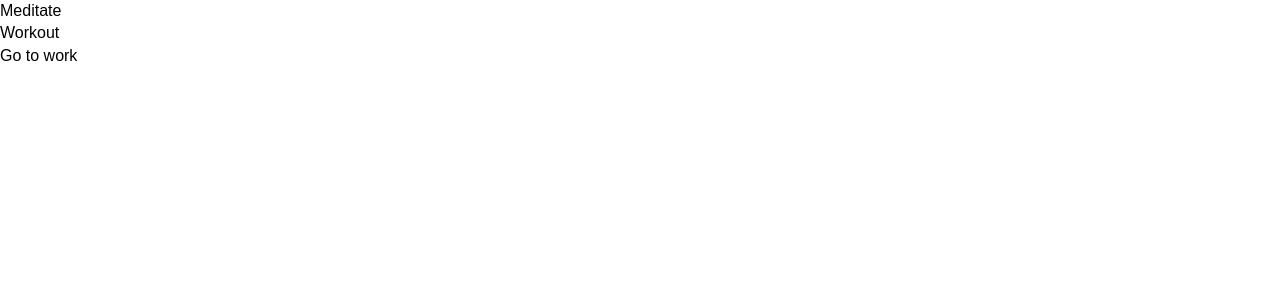
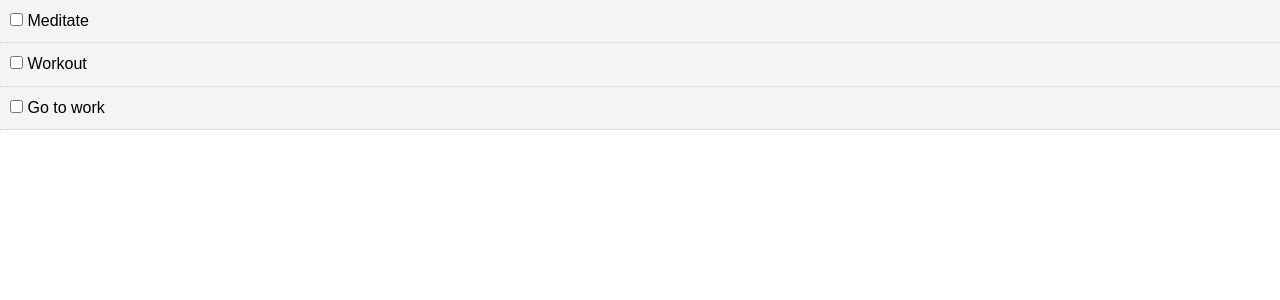
Before and after one commit to quentin-papera/TodoList_React, a React (Create React App) app: page / in a window 1280 px wide. Shown: the top 300 px of the page. Built offline with nearby package versions, Linux system fonts and the light colour scheme.

Commit message:
Initial state

```diff
--- a/src/App.js
+++ b/src/App.js
@@ -12,7 +12,7 @@
     {
       id: 2,
       title: 'Workout',
-      complete: false
+      complete: true
     },
     {
       id: 3,
@@ -21,10 +21,20 @@
     }
     ]
   }
+
+  markComplete = (id) => {
+		this.setState({todos:this.state.todos.map(todo => {
+      if(todo.id === id) {
+        todo.completed = !todo.completed
+      }
+      return todo
+    })})
+	  }
+
   render(){
     return(
       <div className="App">
-        <Todos todos={this.state.todos}/>
+        <Todos todos={this.state.todos} markComplete={this.markComplete}/>
       </div>
     )
   }
--- a/src/components/TodoItems.js
+++ b/src/components/TodoItems.js
@@ -1,13 +1,34 @@
 import React, { Component } from 'react'
+import PropTypes from 'prop-types';
+
 
 export class TodoItems extends Component {
+
+  getStyle = () => {
+    return {
+      background: '#f4f4f4',
+      padding: '10px',
+      borderBottom: '1px #ccc dotted',
+      textDecoration: this.props.todo.completed ?
+      'line-through' : 'none'
+    }
+  }
+
 	render() {
+    const { id, title } = this.props.todo
 		return (
-			<div>
-				<p>{this.props.todo.title}</p>
+			<div style={this.getStyle()}>
+				<p>
+          <input type="checkbox" onChange={this.props.markComplete.bind(this, id)}/> {' '}
+          {title}
+        </p>
 			</div>
 		)
 	}
 }
+// PropTypes
+TodoItems.propTypes = {
+	todo: PropTypes.object.isRequired
+}
 
 export default TodoItems
--- a/src/components/Todos.js
+++ b/src/components/Todos.js
@@ -1,12 +1,18 @@
 import React, { Component } from 'react';
 import TodoItems from './TodoItems';
+import PropTypes from 'prop-types';
 
 class Todos extends Component {
+
 	render(){
 		return this.props.todos.map((todo) => (
-			<TodoItems key={todo.id} todo={todo}/>
-		))
+			<TodoItems key={todo.id} todo={todo} markComplete={this.props.markComplete}/>
+		));
 	}
+}
+// PropTypes
+Todos.propTypes = {
+	todos: PropTypes.array.isRequired
 }
 
 export default Todos;
```
